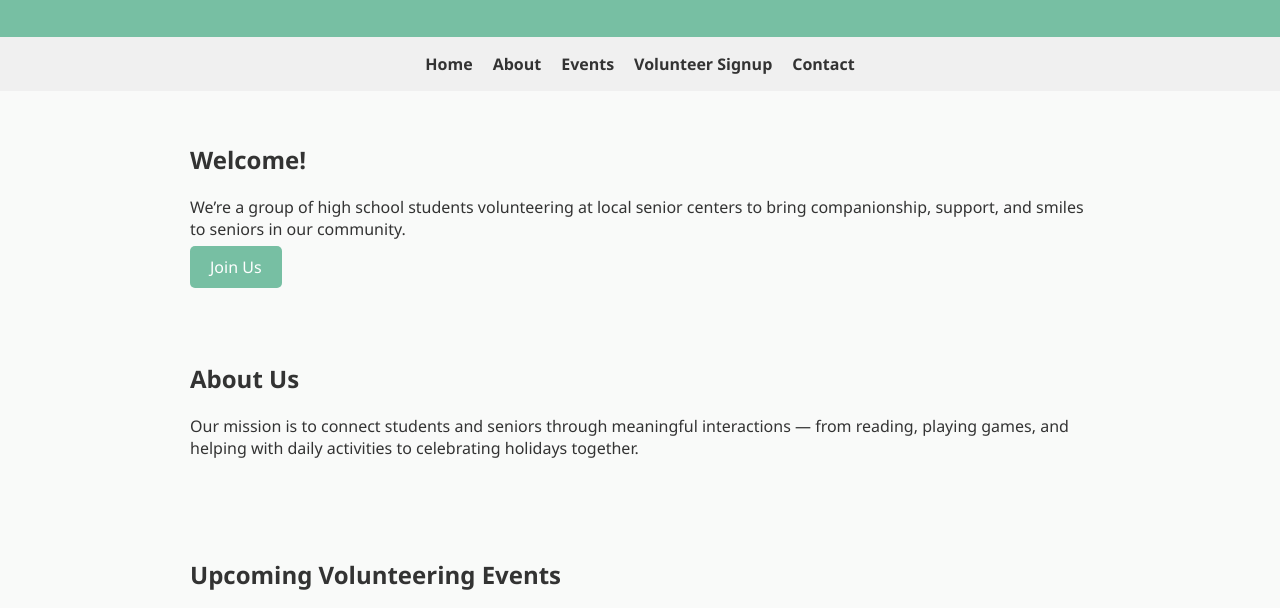
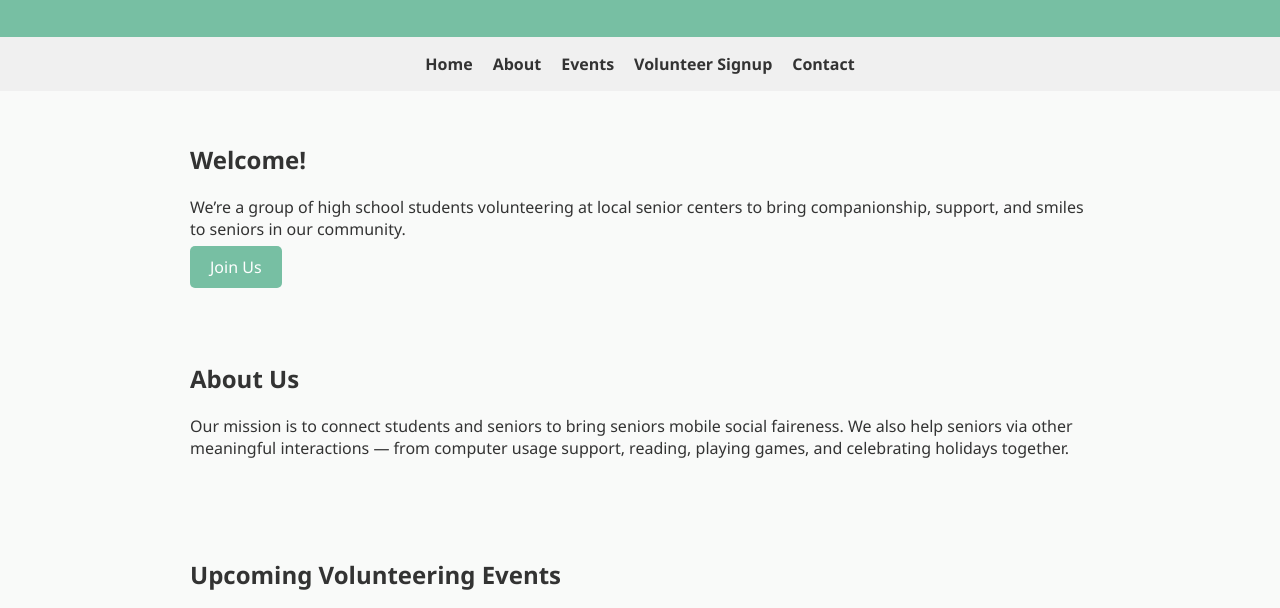
Before and after one commit to ztanalex/senior-volunteers-website, a plain HTML site: page index.html in a window 1280 px wide. Shown: the part 135-743 px from the top of the page. Drawn offline with Linux system fonts and the light colour scheme.

Commit message:
Add files via upload

```diff
--- a/index.html
+++ b/index.html
@@ -79,7 +79,7 @@
 
   <section id="about">
     <h2>About Us</h2>
-    <p>Our mission is to connect students and seniors through meaningful interactions — from reading, playing games, and helping with daily activities to celebrating holidays together.</p>
+    <p>Our mission is to connect students and seniors to bring seniors mobile social faireness. We also help seniors via other meaningful interactions — from computer usage support,  reading, playing games, and celebrating holidays together.</p>
   </section>
 
   <section id="events">
```
